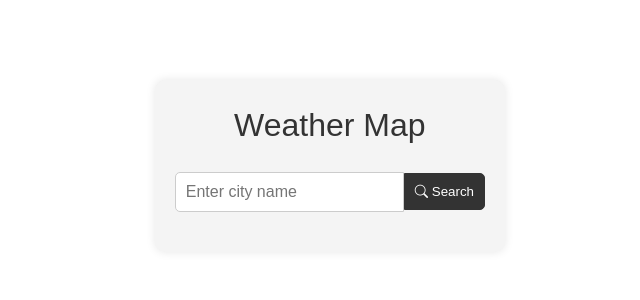
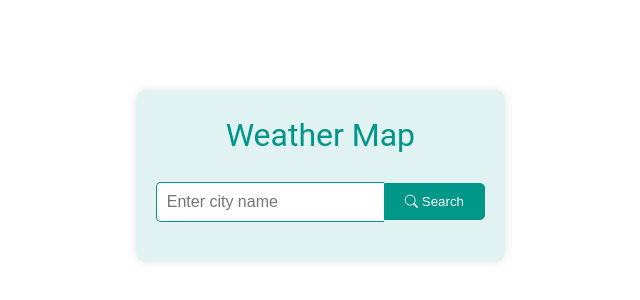
Before and after one commit to olisanwankwo/weather-app, a Vue app: page / in a window 1280 px wide. Shown: the part 234-534 px from the top of the page, without its empty margins (135-775 px from the left). Built offline with nearby package versions, Linux system fonts and the light colour scheme.

Commit message:
weathermap.vue

```diff
--- a/src/weathermap.vue
+++ b/src/weathermap.vue
@@ -1,41 +1,39 @@
 <template>
-  <div class="weather-app">
-    <h1 class="app-title">Weather Map</h1>
-    <div class="search-container">
-      <input v-model="searchQuery" placeholder="Enter city name" class="search-input" />
-      <button @click="searchWeather" :disabled="loading" class="search-button">
+  <div class="weather-app container-fluid">
+    <h1 class="app-title text-center">Weather Map</h1>
+    <div class="search-container d-flex justify-content-center align-items-center mb-4">
+      <input v-model="searchQuery" placeholder="Enter city name" class="form-control search-input mr-2" @keyup.enter="searchWeather" />
+      <button @click="searchWeather" :disabled="loading" class="btn btn-primary search-button">
         <i class="bi bi-search"></i> Search
       </button>
     </div>
-    <div v-if="loading" class="loading-indicator">
+    <div v-if="loading" class="loading-indicator text-center">
       <i class="bi bi-hourglass-bottom"></i> Loading...
     </div>
-    <div v-if="showEmptyQuery" class="error-message">Please enter a city name</div>
+    <div v-if="showEmptyQuery" class="error-message text-center">Please enter a city name</div>
     <div v-if="data" id="dataDiv" class="weather-info">
-      <div class="info-group location-info">
-        <h2><i class="bi bi-geo-alt"></i> {{ data.name }}</h2>
-        <p><i class="bi bi-compass"></i> Coordinates: Longitude {{ data.coord.lon }}, Latitude {{ data.coord.lat }}</p>
+      <div class="location-info">
+        <h2><i class="bi bi-geo-alt"></i> {{ data.name ? data.name : 'N/A' }}</h2>
+        <p><i class="bi bi-compass"></i> Coordinates: Longitude {{ data.coord.lon ? data.coord.lon : 'N/A' }}, Latitude {{ data.coord.lat ? data.coord.lat : 'N/A' }}</p>
       </div>
-      <div class="info-group current-weather">
-        <p><i class="bi bi-cloud"></i> Today's Forecast: {{ data.weather[0].description }}</p>
-        <img v-bind:src="'http://openweathermap.org/img/wn/' + data.weather[0].icon + '.png'" alt="Weather Icon" />
-        <p><i class="bi bi-thermometer"></i> Temperature: {{ convertKelvinToCelsius(data.main.temp) }}°C</p>
-        <p><i class="bi bi-bar-chart"></i> Atmospheric Pressure: {{ data.main.pressure }} hPa</p>
-        <p><i class="bi bi-droplet"></i> Humidity: {{ data.main.humidity }}%</p>
+      <div class="current-weather">
+        <p><i class="bi bi-cloud"></i> Today's Forecast: {{ data.weather[0].description ? data.weather[0].description : 'N/A' }}</p>
+        <img v-if="data.weather[0].icon" v-bind:src="'http://openweathermap.org/img/wn/' + data.weather[0].icon + '.png'" alt="Weather Icon" />
+        <p><i class="bi bi-thermometer"></i> Temperature: {{ data.main.temp ? convertKelvinToCelsius(data.main.temp) + '°C' : 'N/A' }}</p>
+        <p><i class="bi bi-bar-chart"></i> Atmospheric Pressure: {{ data.main.pressure ? data.main.pressure + ' hPa' : 'N/A' }}</p>
+        <p><i class="bi bi-droplet"></i> Humidity: {{ data.main.humidity ? data.main.humidity + '%' : 'N/A' }}</p>
       </div>
-      <div class="info-group wind-info">
-        <p><i class="bi bi-wind"></i> Wind Speed: {{ data.wind.speed }} m/s</p>
-        <p><i class="bi bi-arrow-down-up"></i> Wind Direction: {{ data.wind.deg }}°</p>
-        <p><i class="bi bi-speedometer"></i> Gust Speed: {{ data.wind.gust }} m/s</p>
+      <div class="wind-info">
+        <p><i class="bi bi-wind"></i> Wind Speed: {{ data.wind.speed ? data.wind.speed + ' m/s' : 'N/A' }}</p>
+        <p><i class="bi bi-arrow-down-up"></i> Wind Direction: {{ data.wind.deg ? data.wind.deg + '°' : 'N/A' }}</p>
+        <p><i class="bi bi-speedometer"></i> Gust Speed: {{ data.wind.gust ? data.wind.gust + ' m/s' : 'N/A' }}</p>
       </div>
     </div>
-    <div v-if="showErrorMessage" class="error-message">Information not available for {{ searchQuery }}</div>
+    <div v-if="showErrorMessage" class="error-message text-center">Information not available for {{ searchQuery }}</div>
   </div>
 </template>
 
 <script>
-
-
 export default {
   data() {
     return {
@@ -46,16 +44,12 @@ export default {
       showEmptyQuery: false,
     };
   },
-
-
-
   watch: {
     searchQuery() {
       this.showErrorMessage = false;
       this.showEmptyQuery = false;
     },
   },
-
   methods: {
     async searchWeather() {
       if (this.searchQuery.trim() === '') {
@@ -82,27 +76,30 @@ export default {
     convertKelvinToCelsius(kelvin) {
       return (kelvin - 273.15).toFixed(2);
     },
-
   },
-
-
 };
 </script>
 
+
 <style scoped>
+body{
+  font-family: 'Roboto', sans-serif;
+  overflow: hidden;
+}
 .weather-app {
   max-width: 800px;
   margin: 0 auto;
+  margin-top: 20px;
   padding: 20px;
-  background-color: #f4f4f4;
+  background-color: #e0f2f1;
   border-radius: 10px;
   box-shadow: 0 0 10px rgba(0, 0, 0, 0.1);
 }
 
 .app-title {
-  font-family: 'CNN Sans', sans-serif;
+  font-family: 'Roboto', sans-serif;
   font-size: 32px;
-  color: #333;
+  color: #009688;
   margin-bottom: 20px;
   text-align: center;
 }
@@ -117,23 +114,25 @@ export default {
   flex: 1;
   padding: 10px;
   font-size: 16px;
-  border: 1px solid #ccc;
+  border: 1px solid #009688;
   border-radius: 5px 0 0 5px;
+  border-right: none;
 }
 
 .search-button {
-  padding: 10px;
-  border: 1px solid #333;
-  background-color: #333;
+  border: 1px solid #009688;
+  background-color: #009688;
   color: #fff;
+  padding: 10px 20px;
   border-radius: 0 5px 5px 0;
   cursor: pointer;
   transition: background-color 0.3s ease;
 }
 
 .search-button:hover {
-  background-color: #555;
+  background-color: #00796b;
 }
+
 
 .loading-indicator {
   text-align: center;
@@ -141,23 +140,24 @@ export default {
   color: #555;
 }
 
-#dataDiv {
+.weather-info {
+  display: grid;
+  grid-template-columns: repeat(auto-fit, minmax(300px, 1fr));
+  gap: 20px;
+}
+
+.location-info,
+.current-weather,
+.wind-info {
   background-color: #fff;
   padding: 20px;
   border-radius: 10px;
   box-shadow: 0 4px 8px rgba(0, 0, 0, 0.1);
-  display: flex;
-  flex-wrap: wrap;
-  gap: 20px;
-}
-
-.info-group {
-  flex: 1;
 }
 
 h2 {
   font-family: 'CNN Sans', sans-serif;
-  font-size: 28px;
+  font-size: 24px;
   margin-bottom: 10px;
   color: #333;
 }
```
